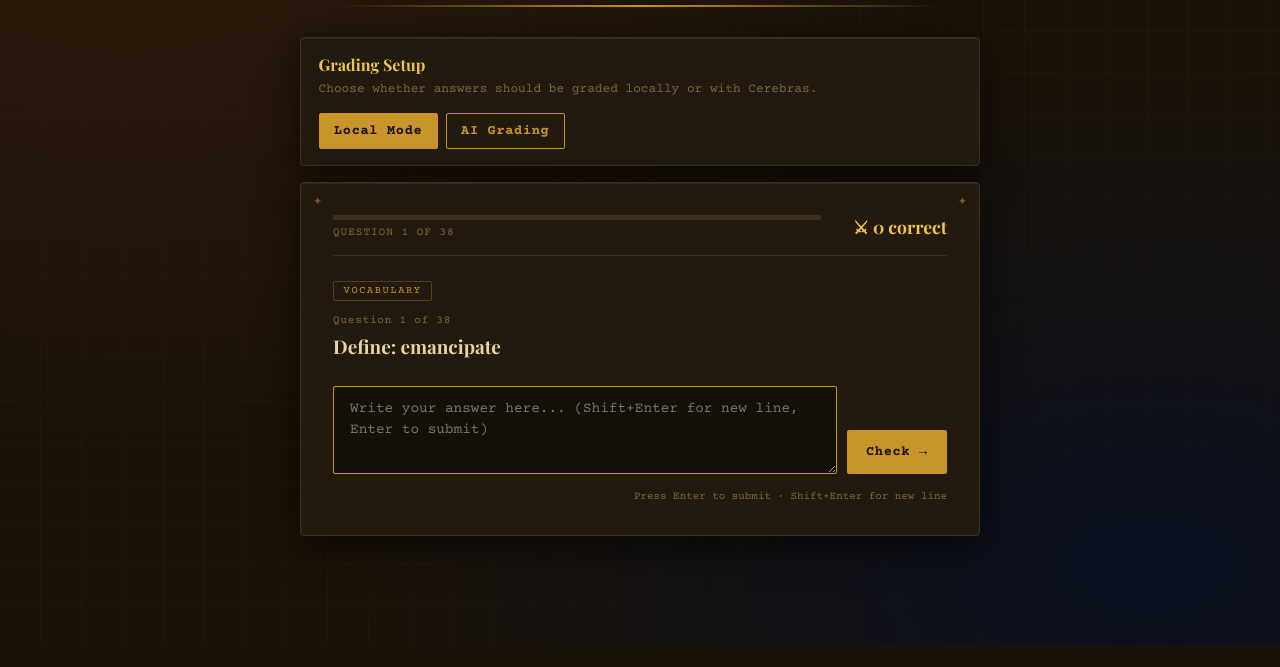
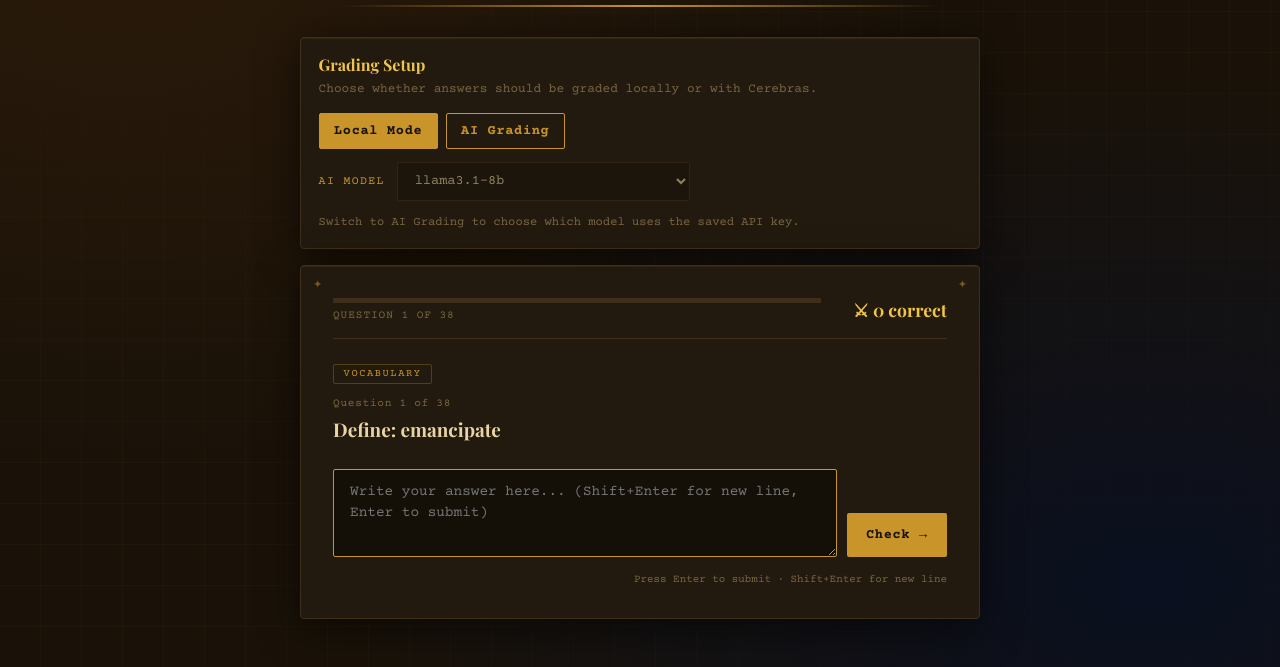
Before and after one commit to rishaandhara-alt/CivilWarReview, a website: page civil-war-quiz.html in a window 1280 px wide. Shown: the part 154-821 px from the top of the page. Before the commit the page ends 800 px from the top, so only its background shows below. Drawn offline with nearby package versions, Linux system fonts and the light colour scheme.

Commit message:
Add files via upload

```diff
--- a/civil-war-quiz.html
+++ b/civil-war-quiz.html
@@ -89,6 +89,13 @@
   gap: 0.5rem;
   flex-wrap: wrap;
 }
+.model-row {
+  margin-top: 0.85rem;
+  display: flex;
+  gap: 0.75rem;
+  align-items: center;
+  flex-wrap: wrap;
+}
     .mode-btn {
       background: transparent;
       color: var(--gold);
@@ -109,6 +116,35 @@
 .settings-copy {
   color: var(--muted);
   font-size: 0.8rem;
+  line-height: 1.5;
+}
+.model-label {
+  font-size: 0.72rem;
+  text-transform: uppercase;
+  letter-spacing: 0.12em;
+  color: var(--gold);
+}
+.model-select {
+  min-width: 260px;
+  background: rgba(0,0,0,0.35);
+  color: var(--parchment);
+  border: 1px solid var(--border);
+  border-radius: 2px;
+  padding: 0.6rem 0.8rem;
+  font-family: 'Courier Prime', monospace;
+  font-size: 0.85rem;
+  outline: none;
+}
+.model-select:focus {
+  border-color: var(--gold);
+}
+.model-select:disabled {
+  opacity: 0.55;
+  cursor: not-allowed;
+}
+.model-note {
+  color: var(--muted);
+  font-size: 0.76rem;
   line-height: 1.5;
 }
     .quiz-card {
@@ -429,6 +465,14 @@
   <button id="localModeBtn" class="mode-btn active" type="button">Local Mode</button>
   <button id="cerebrasModeBtn" class="mode-btn" type="button">AI Grading</button>
 </div>
+<div class="model-row">
+  <label class="model-label" for="modelSelect">AI Model</label>
+  <select id="modelSelect" class="model-select" disabled>
+    <option value="llama3.1-8b">llama3.1-8b</option>
+    <option value="qwen-3-235b-a22b-instruct-2507">qwen-3-235b-a22b-instruct-2507</option>
+  </select>
+  <div class="model-note" id="modelNote">Switch to AI Grading to choose which model uses the saved API key.</div>
+</div>
   </section>
 
   <div class="quiz-card" id="quizCard">
--- a/civil-war-quiz.js
+++ b/civil-war-quiz.js
@@ -1,6 +1,10 @@
 const CEREBRAS_API_KEY = "csk-jwxjh3j8h6pfkrx8vcm39ejcfmx24t29nd4h56wf8hf689r8";
 const CEREBRAS_API_URL = "https://api.cerebras.ai/v1/chat/completions";
-const CEREBRAS_MODEL = "llama3.1-8b";
+const DEFAULT_CEREBRAS_MODEL = "llama3.1-8b";
+const AVAILABLE_CEREBRAS_MODELS = [
+  "llama3.1-8b",
+  "qwen-3-235b-a22b-instruct-2507"
+];
 
 const ALL_QUESTIONS = [
   { cat: "Vocabulary", q: "Define: blockade", a: "Preventing goods or people from entering or leaving an area, especially by sea." },
@@ -48,11 +52,14 @@ let current = 0;
 let score = 0;
 let answered = false;
 let gradingMode = "local";
+let selectedCerebrasModel = DEFAULT_CEREBRAS_MODEL;
 let lastAiContext = null;
 
 const el = {
   localModeBtn: document.getElementById("localModeBtn"),
   cerebrasModeBtn: document.getElementById("cerebrasModeBtn"),
+  modelSelect: document.getElementById("modelSelect"),
+  modelNote: document.getElementById("modelNote"),
   categoryTag: document.getElementById("categoryTag"),
   qNum: document.getElementById("qNum"),
   questionText: document.getElementById("questionText"),
@@ -202,7 +209,7 @@ function escapeHtml(value) {
 
 async function fetchCerebras(messages, { temperature = 0.2, responseFormat } = {}) {
   const body = {
-    model: CEREBRAS_MODEL,
+    model: selectedCerebrasModel,
     temperature,
     messages
   };
@@ -356,6 +363,18 @@ function renderGrading(apiHtml) {
 function updateModeButtons() {
   el.localModeBtn.classList.toggle("active", gradingMode === "local");
   el.cerebrasModeBtn.classList.toggle("active", gradingMode === "cerebras");
+  if (!el.modelSelect || !el.modelNote) return;
+  el.modelSelect.disabled = gradingMode !== "cerebras";
+  el.modelNote.textContent = gradingMode === "cerebras"
+    ? `AI grading is using ${selectedCerebrasModel}.`
+    : "Switch to AI Grading to choose which model uses the saved API key.";
+}
+
+function updateSelectedModel(model) {
+  if (!AVAILABLE_CEREBRAS_MODELS.includes(model)) return;
+  selectedCerebrasModel = model;
+  if (el.modelSelect) el.modelSelect.value = model;
+  updateModeButtons();
 }
 
 function startQuiz() {
@@ -479,6 +498,11 @@ el.cerebrasModeBtn.addEventListener("click", () => {
   gradingMode = "cerebras";
   updateModeButtons();
 });
+if (el.modelSelect) {
+  el.modelSelect.addEventListener("change", event => {
+    updateSelectedModel(event.target.value);
+  });
+}
 
 document.addEventListener("keydown", event => {
   if (event.target.id === "answerInput" && event.key === "Enter" && !event.shiftKey) {
@@ -494,4 +518,5 @@ document.addEventListener("keydown", event => {
 });
 
 startQuiz();
+updateSelectedModel(DEFAULT_CEREBRAS_MODEL);
 updateModeButtons();
```
Also changed, not shown: index.html (+44 -0 lines). Lines whose indentation alone changed are shown as unchanged.
